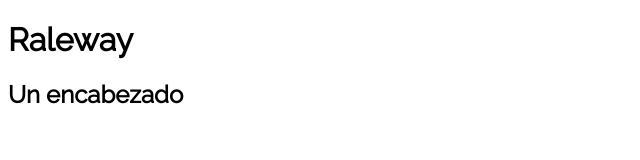
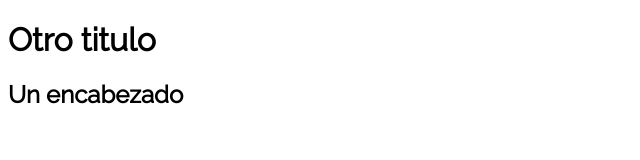
Before and after one commit to ezevallelugo/GitFP, a plain HTML site: page index.html in a window 1280 px wide. Shown: the whole page, without its empty margins (0-640 px from the left). Drawn offline with Linux system fonts and the light colour scheme.

Commit message:
agregar otro titulo

```diff
--- a/index.html
+++ b/index.html
@@ -8,7 +8,7 @@
     <link rel="stylesheet" href="styles/default.css">
 </head>
 <body>
-    <h1>Raleway</h1>
+    <h1>Otro titulo</h1>
     <h2>Un encabezado</h2>
     <!-- Scripts -->
     <script src="scripts/index.js"></script>
```
